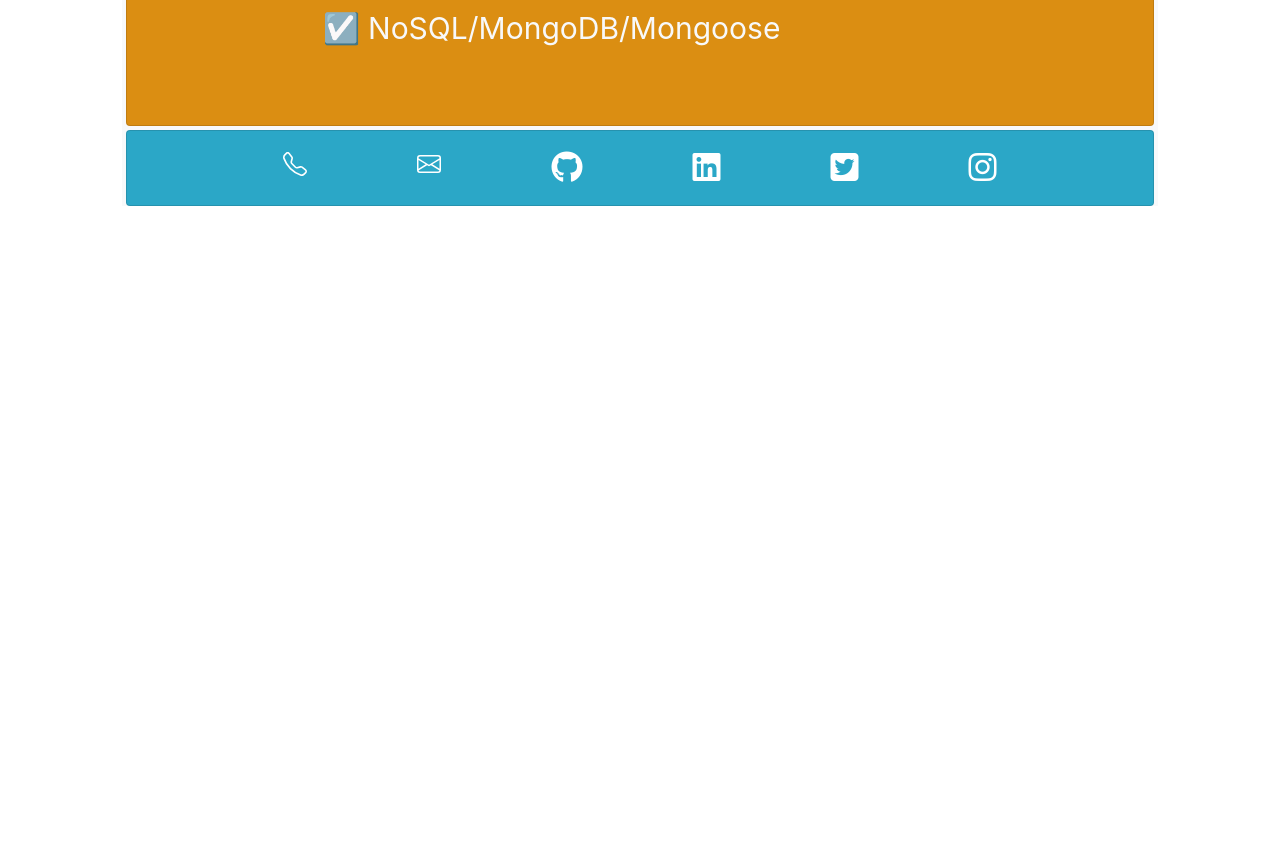
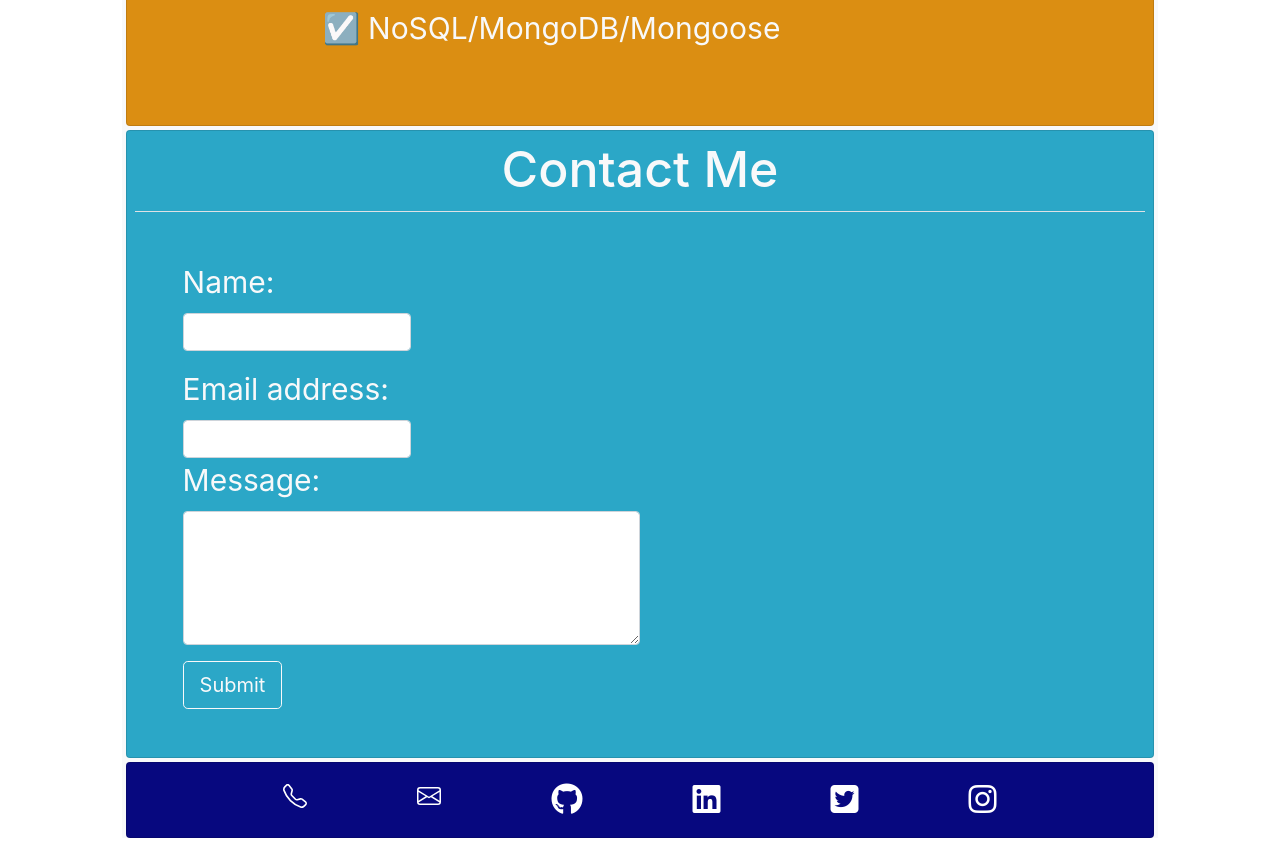
Before and after one commit to fancibleunicorn/r-portfolio, a React (Create React App) app: page / in a window 1280 px wide. Shown: the part 3100-3942 px from the top of the page. Before the commit the page ends 3310 px from the top, so only its background shows below. Built offline with nearby package versions, Linux system fonts and the light colour scheme.

Commit message:
added and styled Contact section

```diff
--- a/src/App.js
+++ b/src/App.js
@@ -5,6 +5,7 @@
 import Projects from './components/Projects';
 import About from './components/About';
 import Resume from './components/Resume';
+import Contact from './components/Contact';
 
 function App() {
   return (
@@ -14,6 +15,7 @@
       <About></About>
       <Projects></Projects>
       <Resume></Resume>
+      <Contact></Contact>
       <Footer></Footer>
     </body>
   );
--- /dev/null
+++ b/src/components/Contact/index.js
@@ -0,0 +1,71 @@
+import React, { useState } from 'react';
+import { validateEmail } from '../../utils/helpers';
+
+function ContactForm() {
+
+    const [ formState, setFormState ] = useState({ name: '', email: '', message: '' });
+
+    const [errorMessage, setErrorMessage] = useState('');
+
+    const { name, email, message } = formState;
+
+    function handleChange(e) {
+        if (e.target.name === 'email') {
+            const isValid = validateEmail(e.target.value);
+            console.log(isValid);
+            if(!isValid) {
+                setErrorMessage('Your email is invalid.');
+            } else {
+                setErrorMessage('');
+            }
+
+        } else {
+            if (!e.target.value.length) {
+                setErrorMessage(`${e.target.name} is required.`);
+            } else {
+                setErrorMessage('');
+            }
+        }
+
+        if (!errorMessage) {
+         setFormState({...formState, [e.target.name]: e.target.value})
+        }
+
+        console.log('errorMessage', errorMessage);
+    }
+
+    function handleSubmit(e) {
+        e.preventDefault();
+        console.log(formState);
+    }
+
+    return(
+        <section id="contact-form" className="contact-form card text-light p-2 m-1 pb-5">
+            <div className="border-bottom mb-5">
+                <h2 className="section-header card-title text-center">Contact Me</h2>
+            </div>
+            <form className="px-5" id='contact-form' onSubmit={handleSubmit}>
+                <div className="form-group">
+                    <label htmlFor='name'>Name:</label>
+                    <input className="form-control col-3" type='text' defaultValue={name} onBlur={handleChange} name="name" />
+                </div>
+                <div>
+                    <label htmlFor='email'>Email address:</label>
+                    <input className="form-control col-3" type='email' defaultValue={email} onBlur={handleChange} name="email" />
+                </div>
+                <div>
+                    <label htmlFor='message'>Message:</label>
+                    <textarea className="form-control col-6" name='message' defaultValue={message} onBlur={handleChange} rows='5' />
+                    {errorMessage && (
+                        <div>
+                            <p ClassName="error-text">{errorMessage}</p>
+                        </div>
+                    )}
+                </div>
+                <button className="btn btn-lg btn-outline-light text-light mt-3" type='submit'>Submit</button>
+            </form>
+        </section>
+    )
+}
+
+export default ContactForm;
--- a/src/index.css
+++ b/src/index.css
@@ -5,7 +5,7 @@
   --header:rgb(7, 8, 127);
   --about-me: rgb(170, 45, 70);
   --work:rgb(113, 28, 130);
-  --contact: rgb(43, 167, 199);
+  --contact-form: rgb(43, 167, 199);
   --resume: rgb(219, 142, 18)
 }
 
@@ -26,7 +26,7 @@
 }
 
 .contact {
-  background-color: var(--contact) !important;
+  background-color: var(--header) !important;
 }
 
 .contact ul {
@@ -102,8 +102,23 @@
     list-style: none;
   }
 
-  .prof li:before{
+  .prof li:before {
     content: '☑️ ';
   }
 
+  .contact-form {
+  background-color: var(--contact-form);
+  }
+
+  .contact-form label {
+    font-size: 30px
+  }
+
+  .contact-form  p {
+    font-size: 20px
+  }
+
+  .contact-form button:hover {
+    color: var(--contact-form) !important;
+  }
 }
--- /dev/null
+++ b/src/utils/helpers.js
@@ -0,0 +1,8 @@
+export function capitalizeFirstLetter(string) {
+  return string.charAt(0).toUpperCase() + string.slice(1);
+}
+
+export function validateEmail(email) {
+  var re = /^(([^<>()[\]\\.,;:\s@"]+(\.[^<>()[\]\\.,;:\s@"]+)*)|(".+"))@((\[[0-9]{1,3}\.[0-9]{1,3}\.[0-9]{1,3}\.[0-9]{1,3}\])|(([a-zA-Z\-0-9]+\.)+[a-zA-Z]{2,}))$/;
+  return re.test(String(email).toLowerCase());
+}
```
